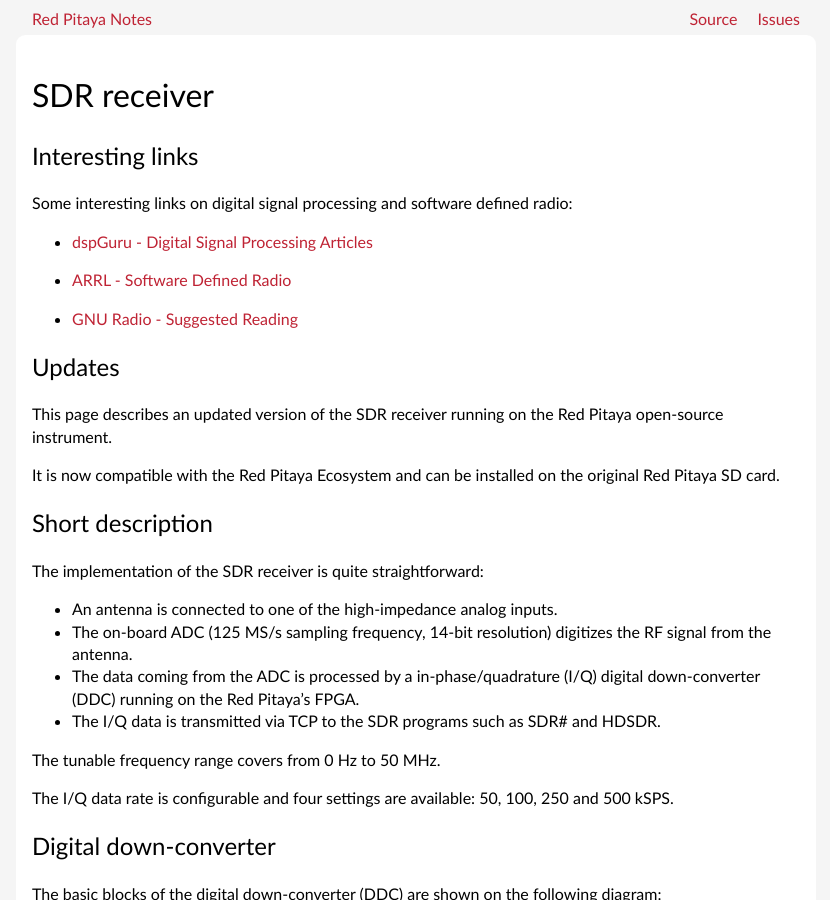
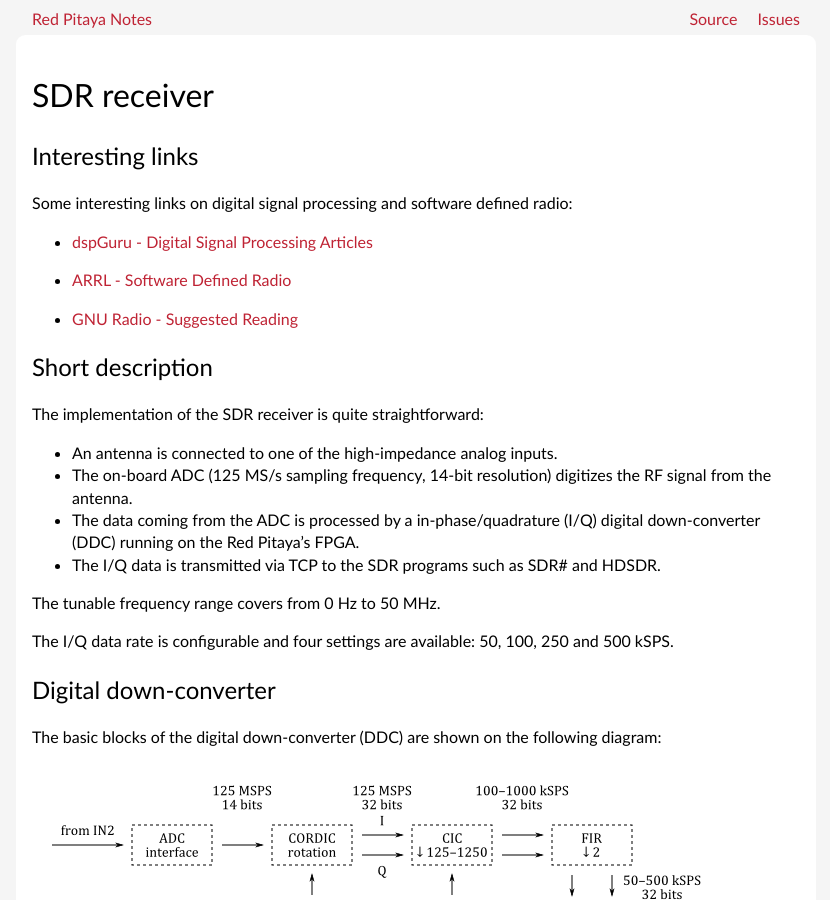
Before and after one commit to pavel-demin/red-pitaya-notes, a Jekyll site: the page built from sdr-receiver.md, in a window 1280 px wide and 900 px high. Shown: the whole window, without its empty margins (224-1054 px from the left). Built offline with Jekyll 4.4.1, drawn with Linux system fonts in a browser that asks for light colours; some of the changed text lies outside the part shown.

Commit message:
remove updates and add sdr-receiver-ecosystem.sh

```diff
--- a/sdr-receiver.md
+++ b/sdr-receiver.md
@@ -14,13 +14,6 @@
  - [ARRL - Software Defined Radio](http://www.arrl.org/software-defined-radio)
 
  - [GNU Radio - Suggested Reading](http://gnuradio.org/redmine/projects/gnuradio/wiki/SuggestedReading)
-
-Updates
------
-
-This page describes an updated version of the SDR receiver running on the Red Pitaya open-source instrument.
-
-It is now compatible with the Red Pitaya Ecosystem and can be installed on the original Red Pitaya SD card.
 
 Short description
 -----
@@ -168,3 +161,8 @@
 {% highlight bash %}
 arm-xilinx-linux-gnueabi-gcc projects/sdr_receiver/server/sdr-receiver.c -o sdr-receiver -lm -static
 {% endhighlight %}
+
+Customizing SD card image zip file:
+{% highlight bash %}
+source scripts/sdr-receiver-ecosystem.sh
+{% endhighlight %}
```
